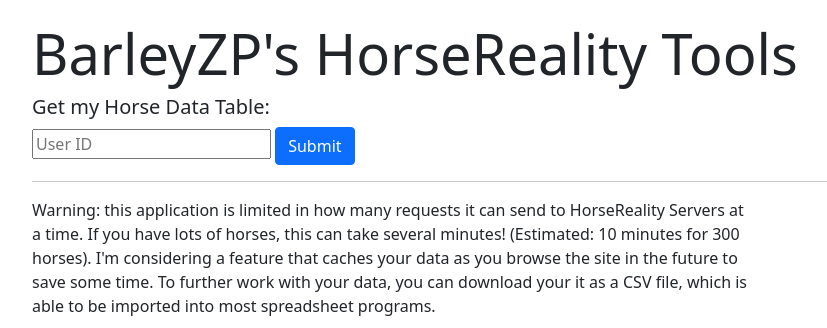
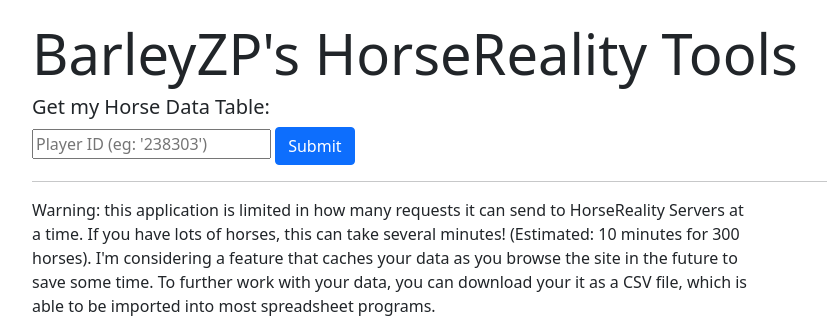
Before and after one commit to lisyce/HorseRealityWebAppPublic, a Python web app: template app/templates/index.html in a window 1280 px wide. Shown: the part 56-384 px from the top of the page, without its empty margins (8-835 px from the left). Run offline with Jinja, Linux system fonts and the light colour scheme; the template is opened without the code that fills it, so the values that code supplies are empty.

Commit message:
update ui on homepage

```diff
--- a/app/templates/index.html
+++ b/app/templates/index.html
@@ -8,7 +8,7 @@
     <div class="col">
         <h5>Get my Horse Data Table:</h5>
         <form action="/horse-table" method="POST">
-            <input type="text" name="user_id" placeholder="User ID" required />
+            <input type="text" name="user_id" placeholder="Player ID (eg: '238303')" required />
             <input class="btn btn-primary" type="submit" value="Submit" />
         </form>
         <hr>
```
